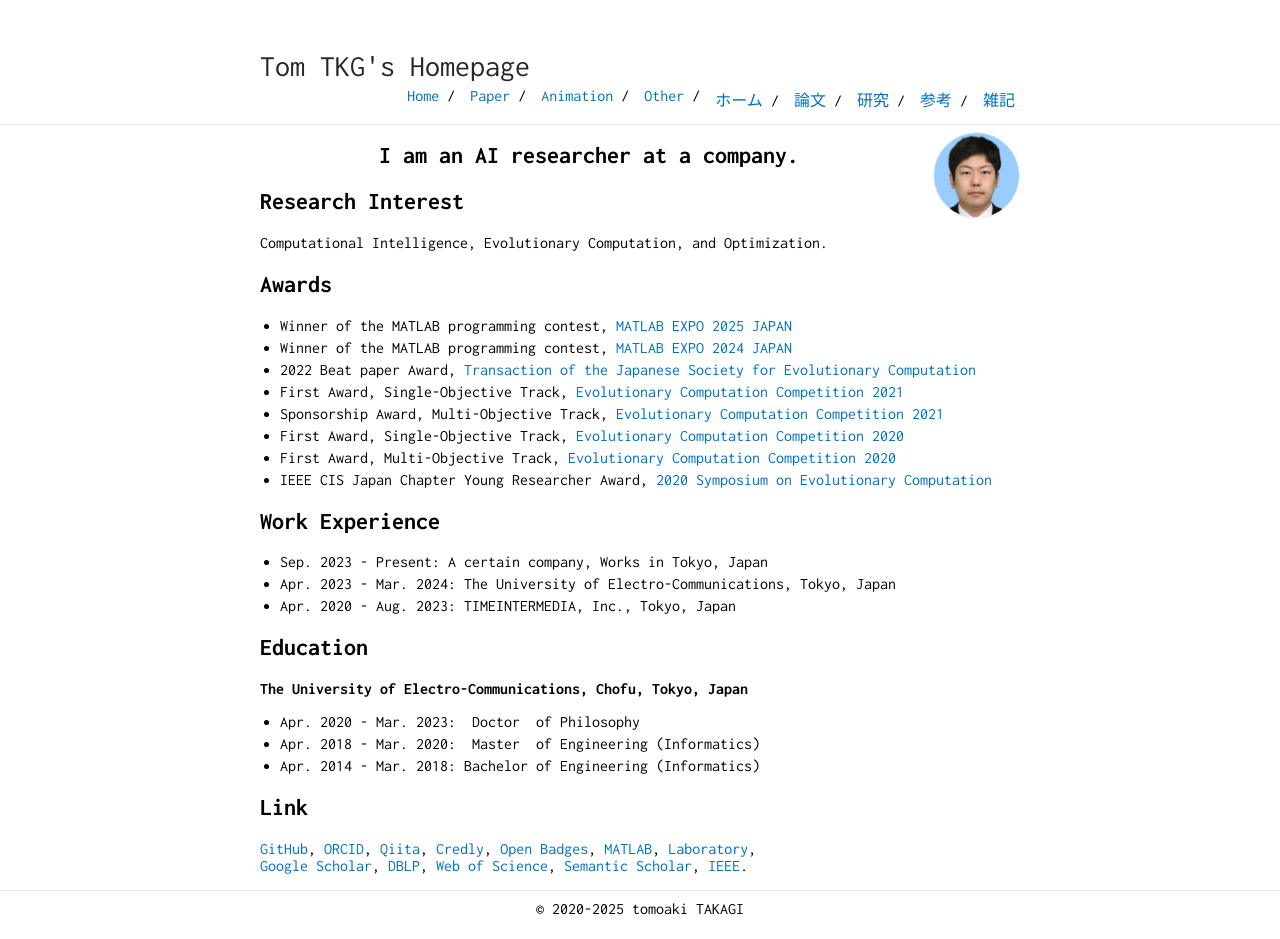
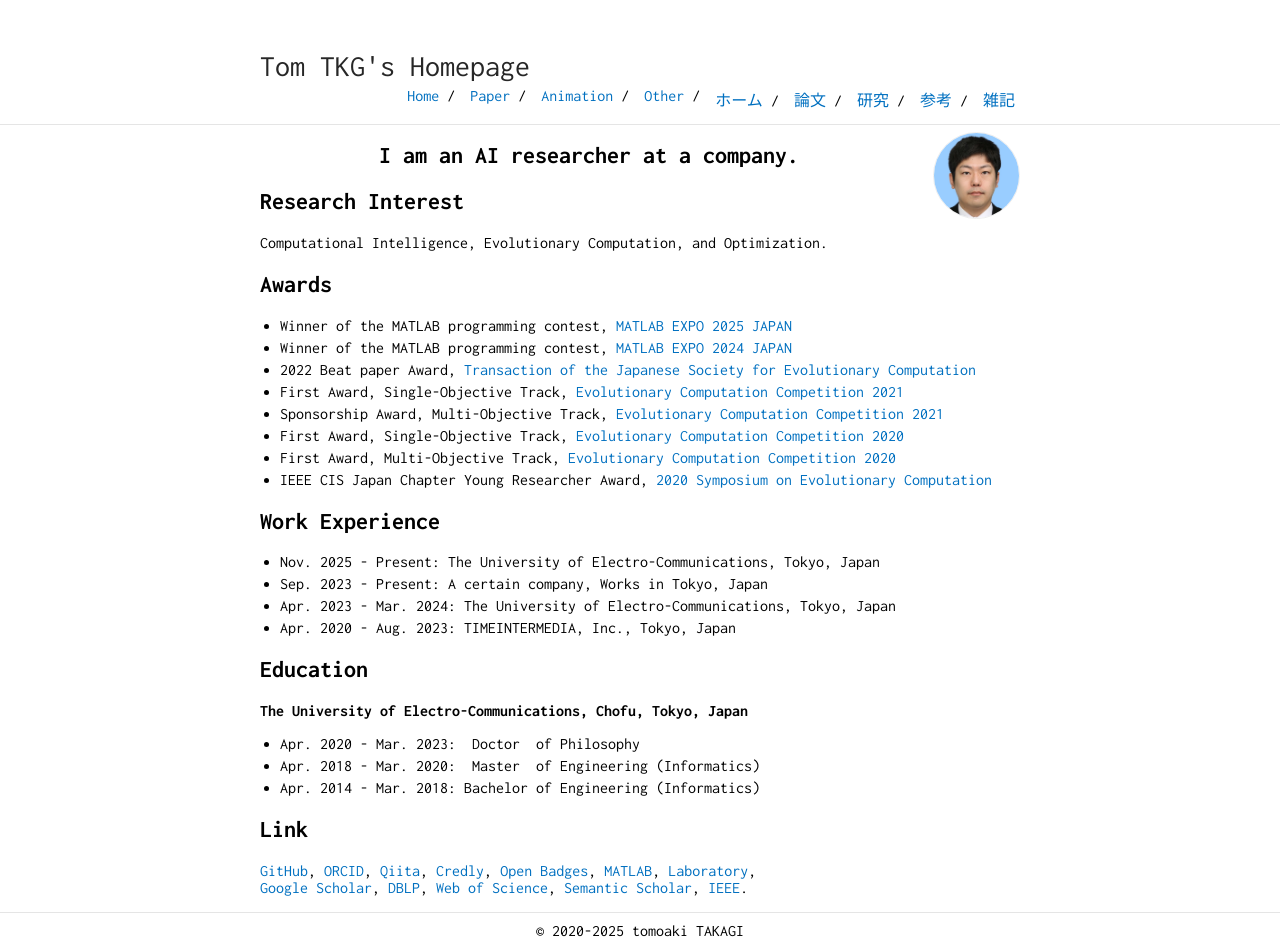
Before and after one commit to tomtkg/tomtkg.github.io, a Jekyll site: the page built from index.md, in a window 1280 px wide. Built offline with Jekyll 4.4.1, drawn with Linux system fonts in a browser that asks for light colours; before the commit the page ends 917 px from its top, so only the background shows below that.

Commit message:
Update index.md

```diff
--- a/index.md
+++ b/index.md
@@ -24,6 +24,7 @@ Computational Intelligence, Evolutionary Computation, and Optimization.
 * IEEE CIS Japan Chapter Young Researcher Award, [2020 Symposium on Evolutionary Computation](https://www.jpnsec.org/yra.html){:target="_blank"}
 
 ## Work Experience
+* Nov. 2025 - Present: The University of Electro-Communications, Tokyo, Japan
 * Sep. 2023 - Present: A certain company, Works in Tokyo, Japan
 * Apr. 2023 - Mar. 2024: The University of Electro-Communications, Tokyo, Japan
 * Apr. 2020 - Aug. 2023: TIMEINTERMEDIA, Inc., Tokyo, Japan
```
